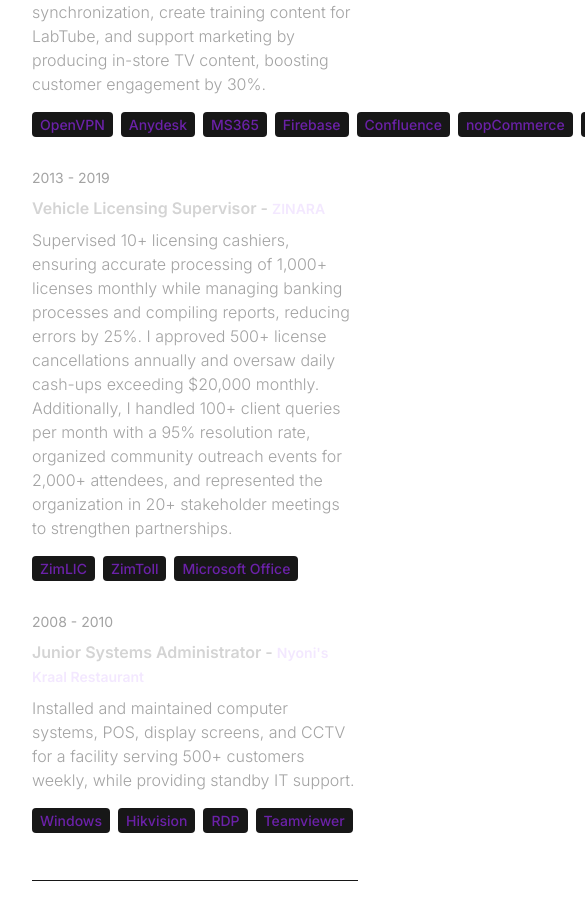
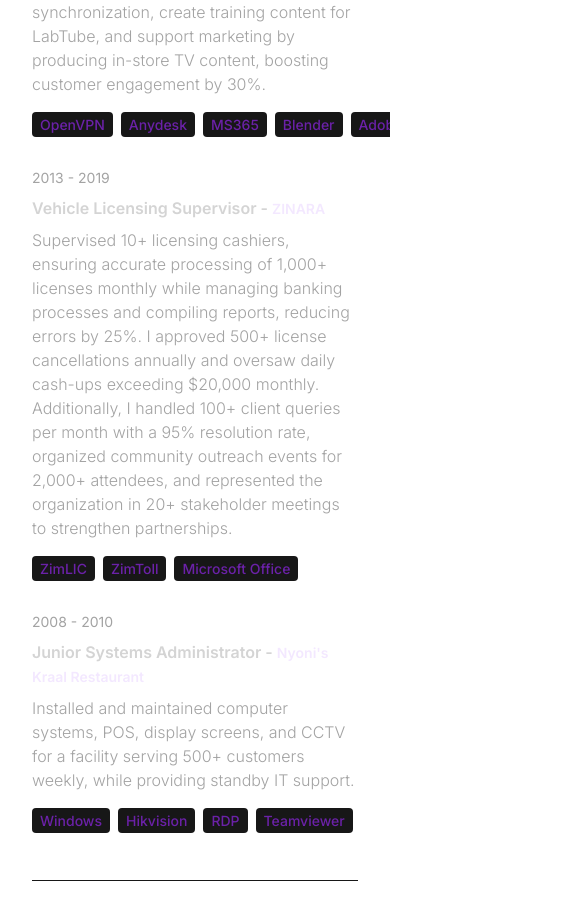
Before and after one commit to Luke-Manyamazi/luke-portfolio, a React (Vite) app: page / in a window 390 px wide. Shown: the part 6768-7677 px from the top of the page, 585 px wide, since content can reach past the window. Built offline with nearby package versions, Linux system fonts and the light colour scheme.

Commit message:
made changes for responsiveness

```diff
--- a/index.html
+++ b/index.html
@@ -3,7 +3,10 @@
   <head>
     <meta charset="UTF-8" />
     <link rel="icon" type="image/svg+xml" href="/vite.svg" />
-    <meta name="viewport" content="width=device-width, initial-scale=1.0" />
+    <meta
+      name="viewport"
+      content="width=device-width, initial-scale=1.0 maximum-scale=1"
+    />
     <meta
       name="description"
       content="My portfolio showcasing projects, skills, and experience in web development using React, Tailwind CSS, and Framer Motion."
--- a/src/App.jsx
+++ b/src/App.jsx
@@ -16,7 +16,7 @@ const App = () => {
         </div>
       </div>
 
-      <div className="container mx-auto px-8">
+      <div className="min-h-screen flex flex-col container mx-auto px-8">
         <Navbar />
         <Hero />
         <About />
--- a/src/constants/index.js
+++ b/src/constants/index.js
@@ -69,16 +69,7 @@ export const EXPERIENCES = [
     role: "IT Support Technician",
     company: "Torga Optical",
     description: `Install, troubleshoot, and maintain VPNs, printers, scanners, and IT hardware, ensuring system uptime and reducing downtime by 30%. I manage Torga Apps and MagicPOS across 170+ stores, conduct IT asset servicing, and oversee Microsoft Office installations and software upgrades, maintaining 95% compliance. I also maintain the lab IT asset register and network server with 99.9% uptime. Additionally, I enhance website synchronization, create training content for LabTube, and support marketing by producing in-store TV content, boosting customer engagement by 30%.`,
-    technologies: [
-      "OpenVPN",
-      "Anydesk",
-      "MS365",
-      "Firebase",
-      "Confluence",
-      "nopCommerce",
-      "Blender",
-      "Adobe",
-    ],
+    technologies: ["OpenVPN", "Anydesk", "MS365", "Blender", "Adobe"],
   },
   {
     year: "2013 - 2019",
--- a/src/index.css
+++ b/src/index.css
@@ -7,3 +7,13 @@
 :root {
     font-family: "Inter", sans-serif;
 }
+
+html,
+body {
+    overflow-x: hidden;
+    /* Prevent horizontal scrolling */
+    width: 100%;
+    max-width: 100vw;
+    margin: 0;
+    padding: 0;
+}
```
